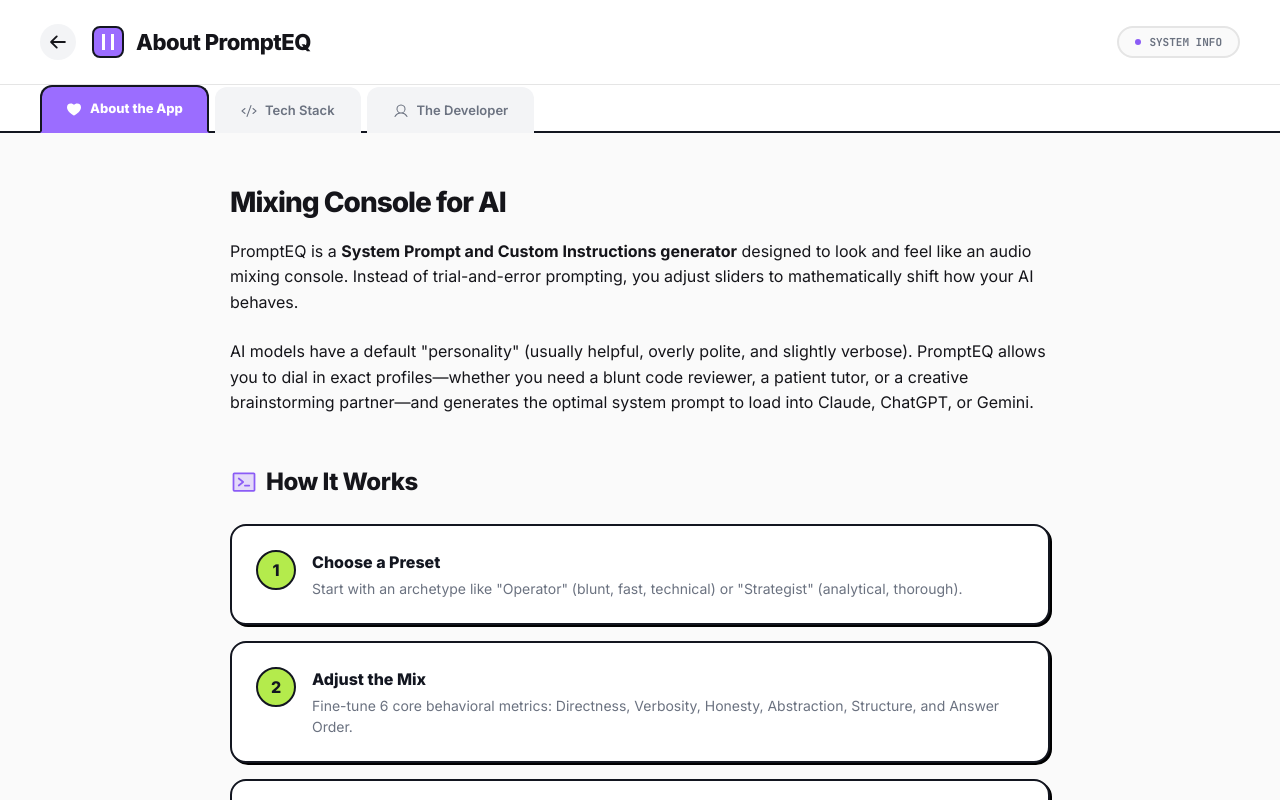
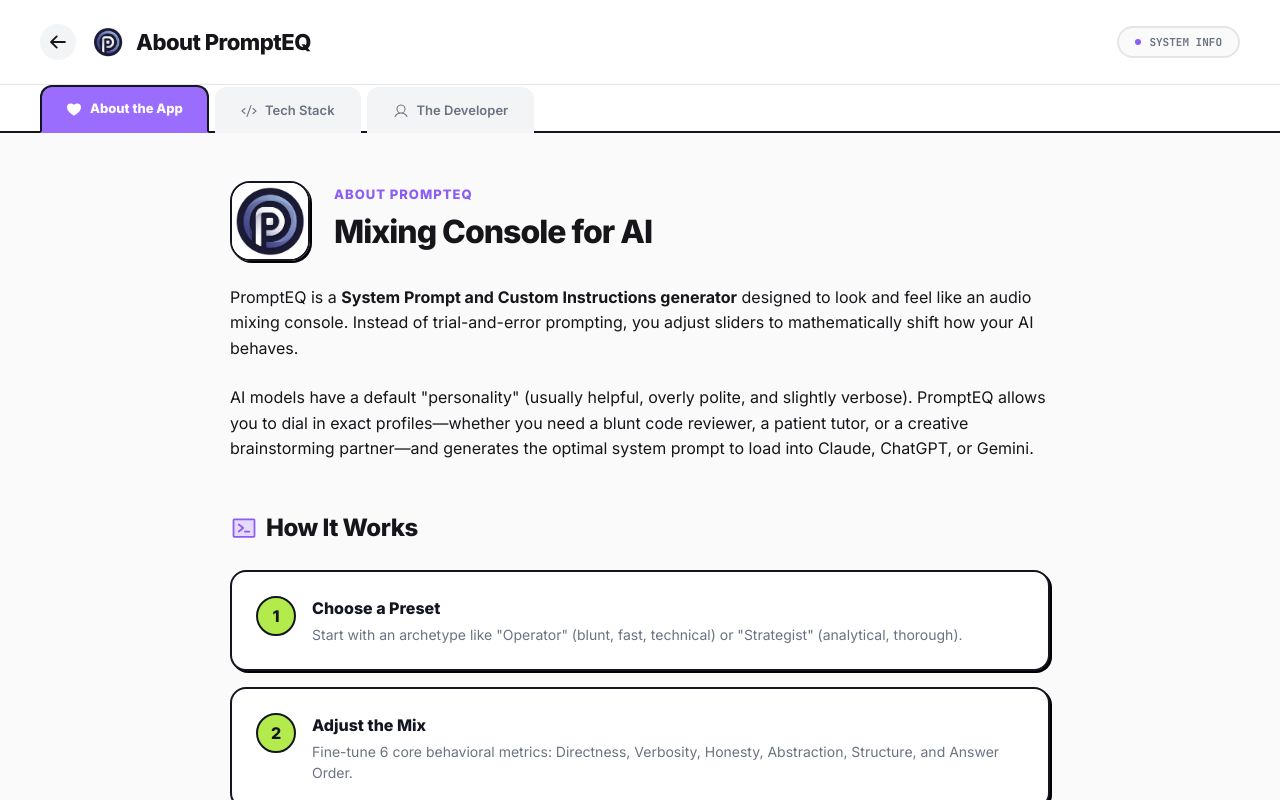
Before and after one commit to machovato/PromptEQ, a Next.js app in the folder prompteq-next/: page /about in a window 1280 px wide. Shown: the top 800 px of the page. Built offline with nearby package versions, Linux system fonts and the light colour scheme.

Commit message:
feat(branding): replace css logos with logo.png and add to about page hero

```diff
--- a/prompteq-next/src/app/about/page.js
+++ b/prompteq-next/src/app/about/page.js
@@ -70,9 +70,7 @@
                     </Link>
 
                     <div style={{ display: "flex", alignItems: "center", gap: 12 }}>
-                        <div style={{ width: 32, height: 32, background: COLORS.purple, borderRadius: 8, border: `2px solid ${COLORS.navy}`, display: "flex", alignItems: "center", justifyContent: "center" }}>
-                            <div style={{ width: 12, height: 16, borderLeft: "3px solid white", borderRight: "3px solid white" }}></div>
-                        </div>
+                        <img src="/logo.png" alt="PromptEQ Logo" style={{ width: 32, height: 32, borderRadius: 8 }} />
                         <div style={{ fontSize: 22, fontWeight: 800, letterSpacing: "-0.5px" }}>About PromptEQ</div>
                     </div>
                 </div>
@@ -149,7 +147,13 @@
         <div style={{ animation: "fadeIn 0.4s ease-out" }}>
             <style>{`@keyframes fadeIn { from { opacity: 0; transform: translateY(10px); } to { opacity: 1; transform: translateY(0); } }`}</style>
 
-            <h2 style={{ fontSize: 28, fontWeight: 800, letterSpacing: "-1px", margin: "0 0 16px 0" }}>Mixing Console for AI</h2>
+            <div style={{ display: "flex", alignItems: "center", gap: 24, marginBottom: 24 }}>
+                <img src="/logo.png" alt="PromptEQ Logo" style={{ width: 80, height: 80, borderRadius: 20, boxShadow: SHADOWS.hardSmall, border: `2px solid ${COLORS.navy}` }} />
+                <div>
+                    <div style={{ fontSize: 13, fontWeight: 800, color: COLORS.purpleHover, letterSpacing: "1px", marginBottom: 4 }}>ABOUT PROMPTEQ</div>
+                    <h2 style={{ fontSize: 32, fontWeight: 800, letterSpacing: "-1px", margin: 0 }}>Mixing Console for AI</h2>
+                </div>
+            </div>
             <p style={{ fontSize: 16, color: COLORS.text, lineHeight: 1.6, marginBottom: 24 }}>
                 PromptEQ is a <strong>System Prompt and Custom Instructions generator</strong> designed
                 to look and feel like an audio mixing console. Instead of trial-and-error prompting,
--- a/prompteq-next/src/app/page.js
+++ b/prompteq-next/src/app/page.js
@@ -332,9 +332,7 @@
       {/* NAVBAR */}
       <div className="flex flex-col md:flex-row justify-between items-center bg-white border-b border-[#E5E5E5] px-6 py-6 md:px-10 md:py-6 gap-4 md:gap-0">
         <div style={{ display: "flex", alignItems: "center", gap: 12 }}>
-          <div style={{ width: 32, height: 32, background: COLORS.purple, borderRadius: 8, border: `2px solid ${COLORS.navy}`, display: "flex", alignItems: "center", justifyContent: "center" }}>
-            <div style={{ width: 12, height: 16, borderLeft: "3px solid white", borderRight: "3px solid white" }}></div>
-          </div>
+          <img src="/logo.png" alt="PromptEQ Logo" style={{ width: 32, height: 32, borderRadius: 8 }} />
           <div style={{ fontSize: 22, fontWeight: 800, letterSpacing: "-0.5px" }}>PromptEQ</div>
         </div>
 
```
Also changed, not shown: prompteq-next/public/logo.png (added), prompteq-next/public/tony-profile-pic.jpg (added).
